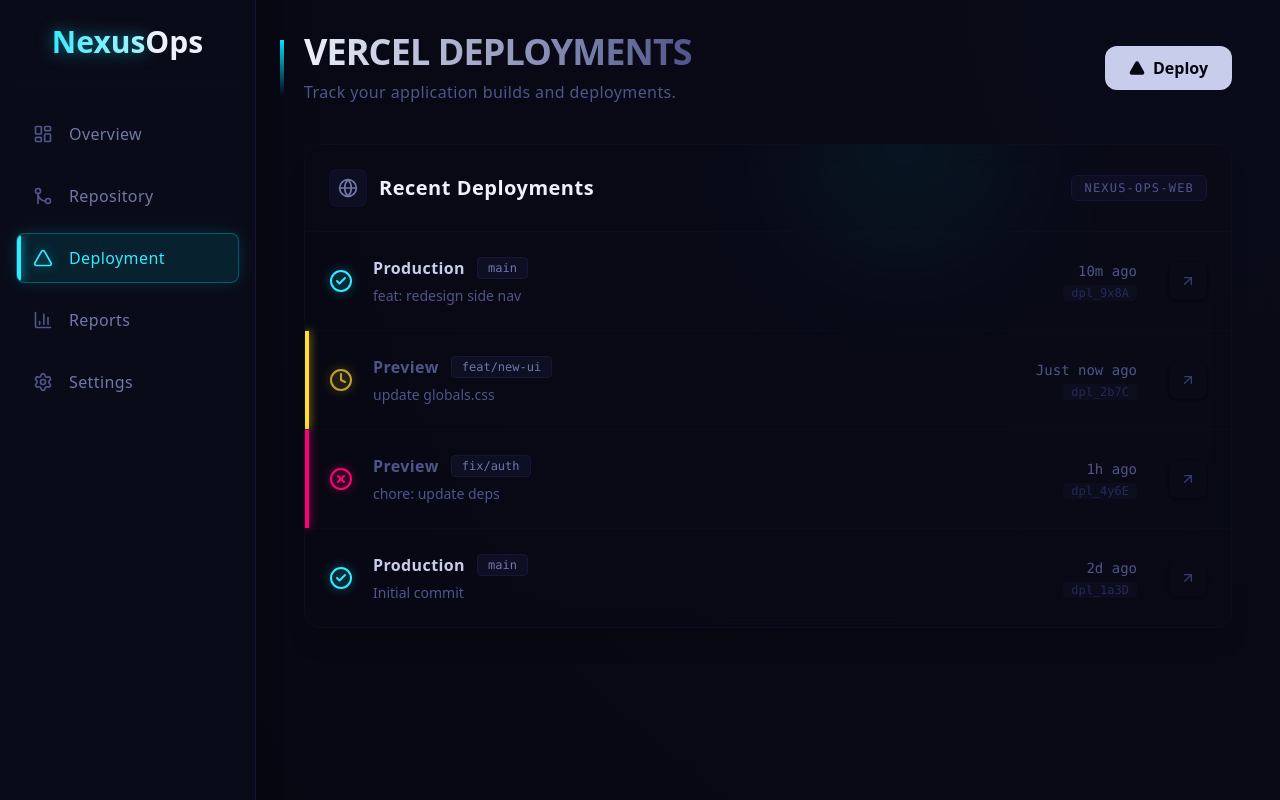
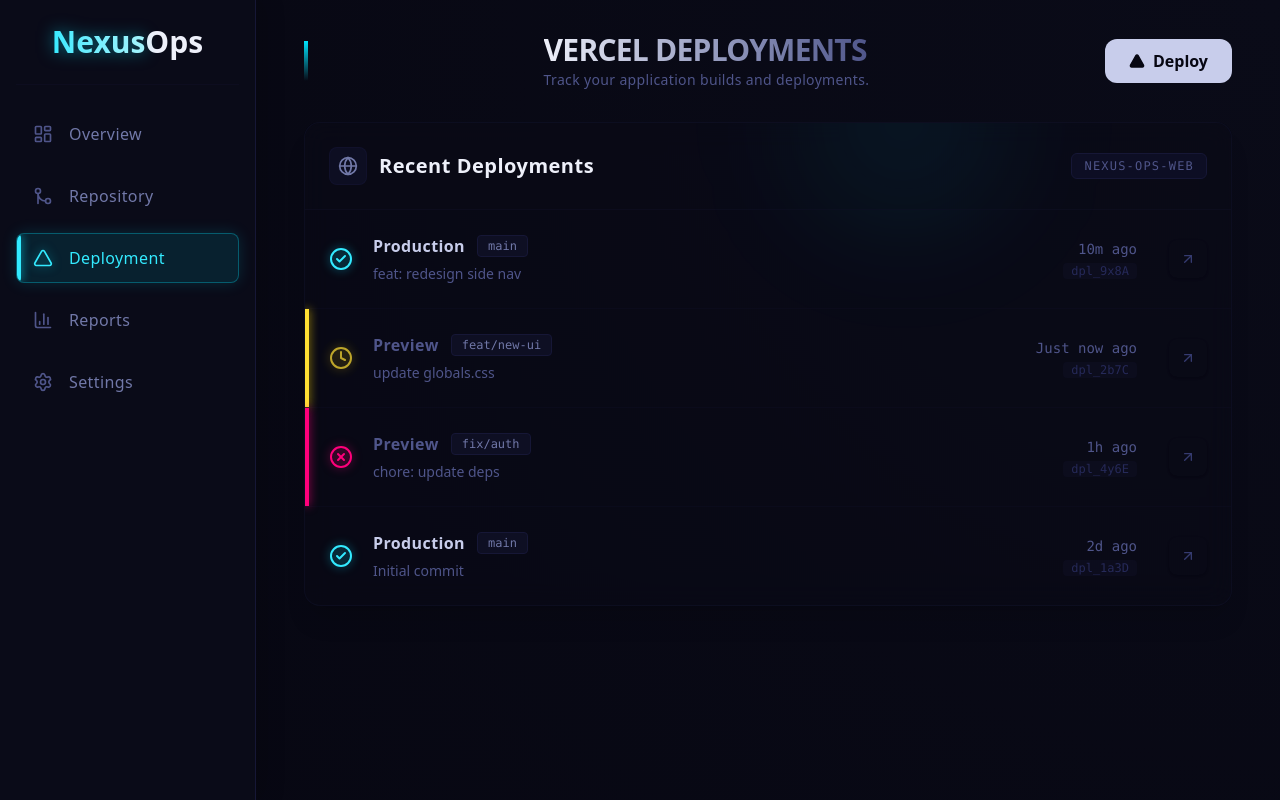
Before and after one commit to TerKSDev/nexus-ops, a Next.js app: page /deployment in a window 1280 px wide. Built offline with nearby package versions, Linux system fonts and the light colour scheme.

Commit message:
feat: add Vercel deployment tracking page UI

```diff
--- a/app/(pages)/deployment/page.tsx
+++ b/app/(pages)/deployment/page.tsx
@@ -1,13 +1,24 @@
-import { Triangle, CheckCircle2, Clock, XCircle, ArrowUpRight, Globe } from "lucide-react";
+import {
+  Triangle,
+  CheckCircle2,
+  Clock,
+  XCircle,
+  ArrowUpRight,
+  Globe,
+} from "lucide-react";
 
 export default function VercelPage() {
   return (
-    <div className="p-8 px-12 w-full max-w-7xl mx-auto flex flex-col gap-10">
+    <div className="p-8 px-12 w-full max-w-7xl mx-auto flex flex-col gap-8">
       <div className="flex items-center justify-between relative">
-        <div className="absolute -left-6 top-2 bottom-2 w-1 bg-linear-to-b from-healthy-500 to-transparent" />
-        <div>
-          <h1 className="text-4xl font-extrabold text-transparent bg-clip-text bg-linear-to-r from-neutral-50 to-neutral-400 tracking-tight uppercase mb-2">Vercel Deployments</h1>
-          <p className="text-neutral-400 tracking-wide">Track your application builds and deployments.</p>
+        <div className="h-10 w-1 bg-linear-to-b from-healthy-500 to-transparent" />
+        <div className="flex flex-col gap-0.5">
+          <h1 className="text-3xl font-extrabold text-transparent bg-clip-text bg-linear-to-r from-neutral-50 to-neutral-400 tracking-tight uppercase">
+            Vercel Deployments
+          </h1>
+          <p className="text-neutral-400 tracking-wide text-sm font-medium">
+            Track your application builds and deployments.
+          </p>
         </div>
         <button className="flex items-center gap-2 px-6 py-2.5 bg-neutral-100 text-neutral-950 font-bold rounded-xl hover:bg-white hover:shadow-[0_0_15px_rgba(255,255,255,0.4)] transition-all duration-300">
           <Triangle className="w-4 h-4 fill-current" />
@@ -24,19 +35,54 @@
             <div className="p-2 bg-neutral-800/80 rounded-lg border border-neutral-700/50">
               <Globe className="w-5 h-5 text-neutral-300" />
             </div>
-            <h2 className="text-xl font-bold text-neutral-50 tracking-wide">Recent Deployments</h2>
+            <h2 className="text-xl font-bold text-neutral-50 tracking-wide">
+              Recent Deployments
+            </h2>
           </div>
-          <span className="text-xs font-mono px-3 py-1 bg-neutral-800/80 rounded-md border border-neutral-700 text-neutral-400 uppercase tracking-widest">nexus-ops-web</span>
+          <span className="text-xs font-mono px-3 py-1 bg-neutral-800/80 rounded-md border border-neutral-700 text-neutral-400 uppercase tracking-widest">
+            nexus-ops-web
+          </span>
         </div>
 
         <div className="divide-y divide-neutral-800/40 relative z-10">
           {[
-            { id: "dpl_9x8A", status: "ready", env: "Production", time: "10m", branch: "main", commit: "feat: redesign side nav" },
-            { id: "dpl_2b7C", status: "building", env: "Preview", time: "Just now", branch: "feat/new-ui", commit: "update globals.css" },
-            { id: "dpl_4y6E", status: "error", env: "Preview", time: "1h", branch: "fix/auth", commit: "chore: update deps" },
-            { id: "dpl_1a3D", status: "ready", env: "Production", time: "2d", branch: "main", commit: "Initial commit" },
+            {
+              id: "dpl_9x8A",
+              status: "ready",
+              env: "Production",
+              time: "10m",
+              branch: "main",
+              commit: "feat: redesign side nav",
+            },
+            {
+              id: "dpl_2b7C",
+              status: "building",
+              env: "Preview",
+              time: "Just now",
+              branch: "feat/new-ui",
+              commit: "update globals.css",
+            },
+            {
+              id: "dpl_4y6E",
+              status: "error",
+              env: "Preview",
+              time: "1h",
+              branch: "fix/auth",
+              commit: "chore: update deps",
+            },
+            {
+              id: "dpl_1a3D",
+              status: "ready",
+              env: "Production",
+              time: "2d",
+              branch: "main",
+              commit: "Initial commit",
+            },
           ].map((dpl) => (
-            <div key={dpl.id} className="p-6 flex flex-col sm:flex-row sm:items-center justify-between gap-4 hover:bg-neutral-800/40 transition-all duration-200 group relative">
+            <div
+              key={dpl.id}
+              className="p-6 flex flex-col sm:flex-row sm:items-center justify-between gap-4 hover:bg-neutral-800/40 transition-all duration-200 group relative"
+            >
               {dpl.status === "building" && (
                 <div className="absolute left-0 top-0 bottom-0 w-1 bg-warning-400 shadow-[0_0_10px_rgba(255,215,0,0.8)]" />
               )}
@@ -56,21 +102,29 @@
                 </div>
                 <div>
                   <div className="flex items-center gap-3 mb-1.5">
-                    <span className={`font-bold tracking-wide ${dpl.env === "Production" ? "text-neutral-100" : "text-neutral-400"}`}>
+                    <span
+                      className={`font-bold tracking-wide ${dpl.env === "Production" ? "text-neutral-100" : "text-neutral-400"}`}
+                    >
                       {dpl.env}
                     </span>
                     <span className="text-xs px-2.5 py-0.5 rounded border border-neutral-700 bg-neutral-800/80 text-neutral-300 font-mono">
                       {dpl.branch}
                     </span>
                   </div>
-                  <p className="text-sm text-neutral-400 group-hover:text-neutral-300 transition-colors">{dpl.commit}</p>
+                  <p className="text-sm text-neutral-400 group-hover:text-neutral-300 transition-colors">
+                    {dpl.commit}
+                  </p>
                 </div>
               </div>
 
               <div className="flex items-center justify-between sm:justify-end w-full sm:w-auto gap-8 sm:pl-0 pl-11">
                 <div className="flex flex-col sm:items-end gap-1">
-                  <span className="text-sm font-mono text-neutral-400">{dpl.time} ago</span>
-                  <span className="text-xs font-mono text-neutral-600 bg-neutral-800/50 px-2 rounded">{dpl.id}</span>
+                  <span className="text-sm font-mono text-neutral-400">
+                    {dpl.time} ago
+                  </span>
+                  <span className="text-xs font-mono text-neutral-600 bg-neutral-800/50 px-2 rounded">
+                    {dpl.id}
+                  </span>
                 </div>
                 <button className="p-2.5 rounded-lg border border-transparent hover:border-neutral-700 hover:bg-neutral-800/80 text-neutral-500 hover:text-healthy-400 transition-all duration-300 shadow-sm">
                   <ArrowUpRight className="w-4 h-4" />
```
